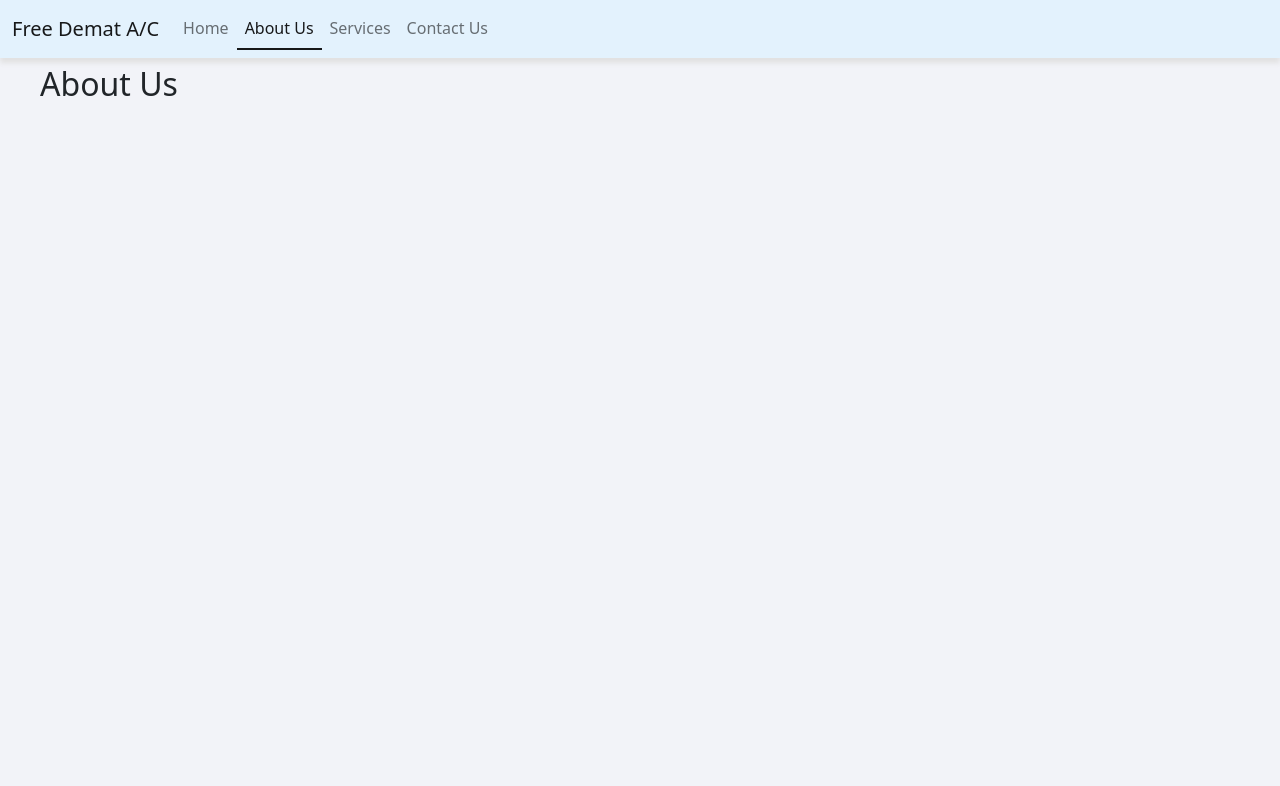
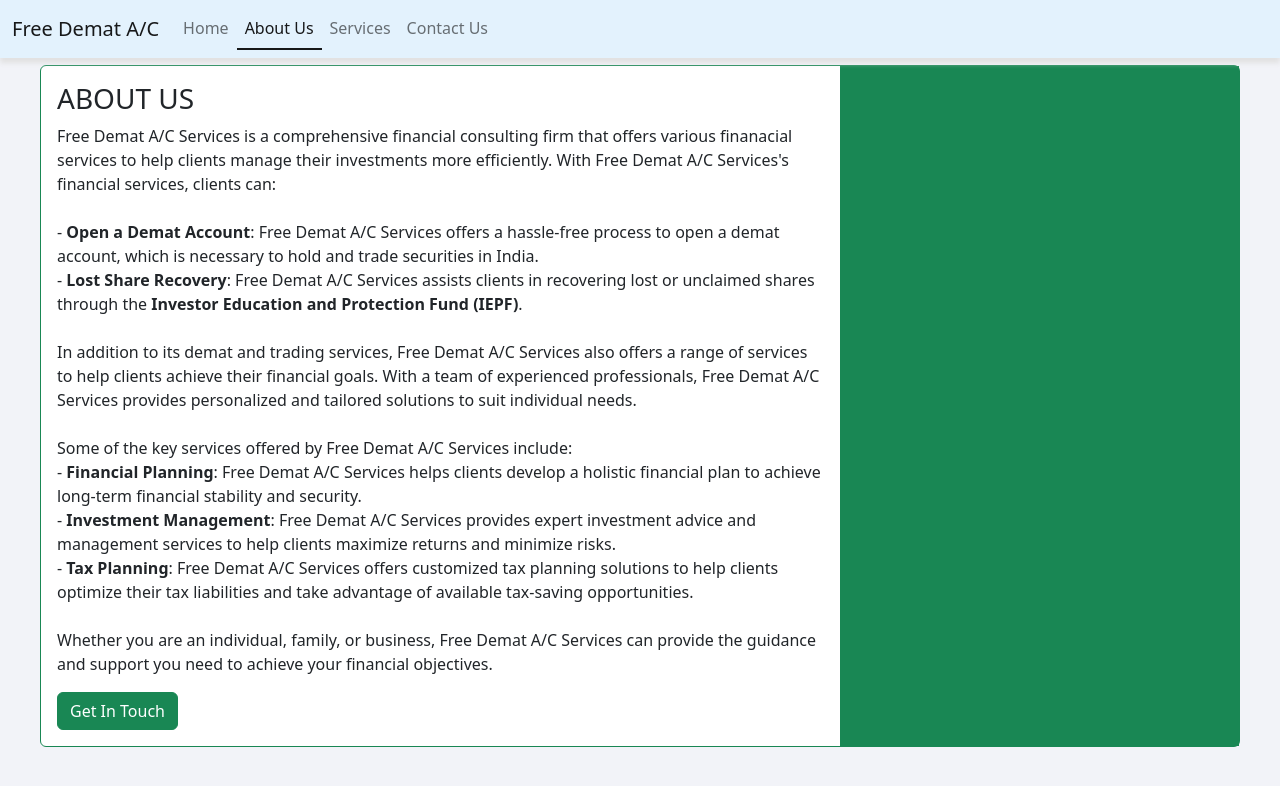
Before and after one commit to ng-parth/mv_nextjs_freedemat, a Next.js app: page /about-us in a window 1280 px wide. Shown: the top 786 px of the page. Built offline with nearby package versions, Linux system fonts and the light colour scheme.

Commit message:
Added about us section.

```diff
--- a/components/Sections/Sections.js
+++ b/components/Sections/Sections.js
@@ -1,4 +1,3 @@
-const Sections = () => {
 const sections = [
   {
     title: 'Your First Step Towards Investment',
@@ -24,10 +23,11 @@ const Sections = () => {
     imageBgClass: 'text-bg-success',
     ctaBtnClass: 'btn-success',
   },
-  ]
+];
+const Sections = ({ sectionData = sections}) => {
   return <div className="sections">
     <div className="row">
-      {sections.map((s, index) => {
+      {sectionData.map((s, index) => {
         if (index % 2 === 0) {
           return <div className="col-sm-12" key={index}>
               <div className={`card ${s.cardBorderClass}`}>
--- a/pages/about-us.js
+++ b/pages/about-us.js
@@ -1,9 +1,31 @@
 import NavBar from "../components/NavBar/NavBar"
+import Sections from "../components/Sections/Sections";
 
 const AboutUs = props => {
+    const FIRM_NAME = 'Free Demat A/C Services'
+    const sections = [
+        {
+            title: 'ABOUT US',
+            details: `
+            ${FIRM_NAME} is a comprehensive financial consulting firm that offers various finanacial services to help clients manage their investments more efficiently. With ${FIRM_NAME}'s financial services, clients can:<br />
+            <br/>- <b>Open a Demat Account</b>: ${FIRM_NAME} offers a hassle-free process to open a demat account, which is necessary to hold and trade securities in India.
+            <br />- <b>Lost Share Recovery</b>: ${FIRM_NAME} assists clients in recovering lost or unclaimed shares through the <b>Investor Education and Protection Fund (IEPF)</b>.
+            <br /><br />In addition to its demat and trading services, ${FIRM_NAME} also offers a range of services to help clients achieve their financial goals. With a team of experienced professionals, ${FIRM_NAME} provides personalized and tailored solutions to suit individual needs.<br /><br />Some of the key services offered by ${FIRM_NAME} include:
+            <br />- <b>Financial Planning</b>: ${FIRM_NAME} helps clients develop a holistic financial plan to achieve long-term financial stability and security.
+            <br />- <b>Investment Management</b>: ${FIRM_NAME} provides expert investment advice and management services to help clients maximize returns and minimize risks.
+            <br />- <b>Tax Planning</b>: ${FIRM_NAME} offers customized tax planning solutions to help clients optimize their tax liabilities and take advantage of available tax-saving opportunities.
+            <br /><br />
+            Whether you are an individual, family, or business, ${FIRM_NAME} can provide the guidance and support you need to achieve your financial objectives.`,
+            cta: 'Get In Touch',
+            cardBorderClass: 'border-success',
+            imageBgClass: 'text-bg-success',
+            ctaBtnClass: 'btn-success',
+          },
+    ]
     return <div className="main-container">
         <NavBar activeLink="aboutUs" />
-        <h2>About Us</h2>
+        {/* <h2>About Us</h2> */}
+        <Sections sectionData={sections}/>
     </div>
 }
 
```
Lines whose indentation alone changed are shown as unchanged.
